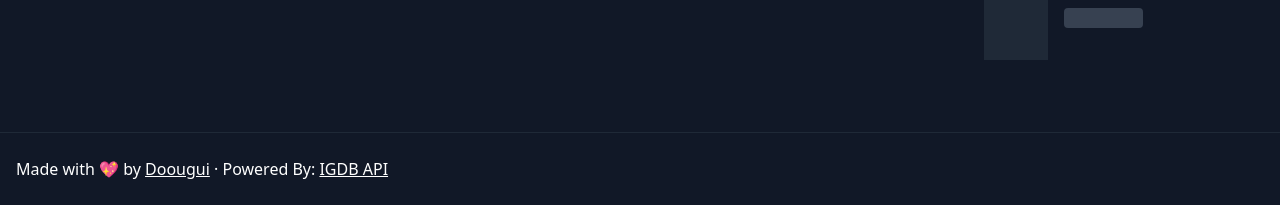
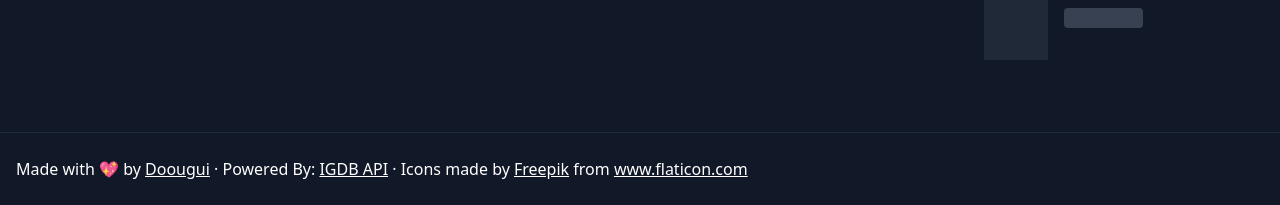
Before and after one commit to piroquio10-afk/piroquio12, a Laravel app: page /games in a window 1280 px wide. Shown: the part 1909-2114 px from the top of the page. Run offline with Laravel 8, Linux system fonts and the light colour scheme; style sheets or scripts are compiled from the project's sources; some libraries are stand-ins or nearby versions.

Commit message:
Adding icons attribution pt-br translation

```diff
--- a/resources/lang/pt-BR.json
+++ b/resources/lang/pt-BR.json
@@ -107,5 +107,6 @@
     "Profile information successfully updated": "Informações de perfil atualizadas com sucesso",
     "Preview image may not be completely accurate": "Imagem de pré-visualização pode não ser completamente fiel à imagem final",
     "I'm a gamer": "Eu sou um jogador",
-    "* Since you are logged in with :provider, you cannot change your password.": "* Como você está autenticado com a sua conta :provider, você não pode trocar a senha da sua conta."
+    "* Since you are logged in with :provider, you cannot change your password.": "* Como você está autenticado com a sua conta :provider, você não pode trocar a senha da sua conta.",
+    "Icons made by <a href=\":creator_link\" class=\"link\" title=\":creator_name\">:creator_name</a> from <a class=\"link\" href=\":from_link\" title=\":from_name\">:from_short_link</a>": "Icones feitos por <a href=\":creator_link\" class=\"link\" title=\":creator_name\">:creator_name</a> de <a class=\"link\" href=\":from_link\" title=\":from_name\">:from_short_link</a>"
 }
--- a/resources/views/layouts/app.blade.php
+++ b/resources/views/layouts/app.blade.php
@@ -21,7 +21,7 @@
                                 <img src="{{ auth()->user()->avatar }}" alt="{{ auth()->user()->name }}'s avatar" class="rounded-full w-8">
                             </a>
 
-                            <div class="absolute right-0 top-7 z-50 bg-gray-800 text-xs rounded whitespace-nowrap w-32 mt-2" x-show.transition.opacity.duration.200="isOpen">
+                            <div class="absolute right-0 top-7 z-50 bg-gray-800 text-xs rounded w-32 mt-2" x-show.transition.opacity.duration.200="isOpen">
                                 <ul>
                                     <li class="list-item">
                                         <a href="{{ route('profiles.edit') }}" class="list-link w-full">
--- a/resources/views/layouts/main.blade.php
+++ b/resources/views/layouts/main.blade.php
@@ -18,6 +18,14 @@
             {{ __('Made with 💖 by') }} <a href="https://github.com/doougui" target="_blank" class="link" rel="noopener">Doougui</a>
             &middot;
             {{ __('Powered By') }}: <a href="https://www.igdb.com/api" target="_blank" rel="noopener" class="link">IGDB API</a>
+            &middot;
+            {!! __('Icons made by <a href=":creator_link" class="link" title=":creator_name">:creator_name</a> from <a class="link" href=":from_link" title=":from_name">:from_short_link</a>', [
+                'creator_link' => 'https://www.freepik.com',
+                'creator_name' => 'Freepik',
+                'from_link' => 'https://www.flaticon.com/',
+                'from_name' => 'Flaticon',
+                'from_short_link' => 'www.flaticon.com'
+            ]) !!}
         </div>
     </footer>
 
```
